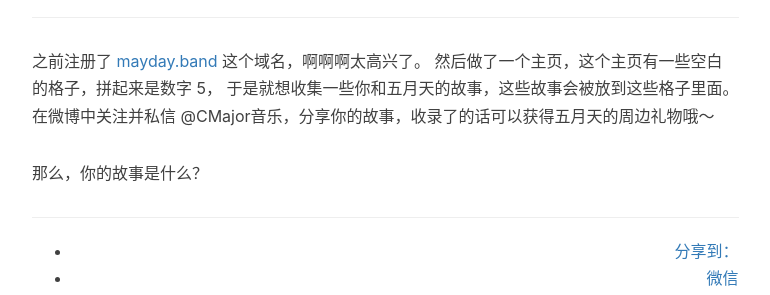
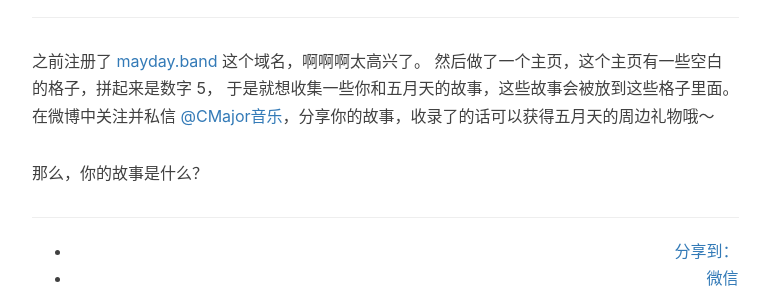
Before and after one commit to CMajorRocks/cmajorrocks.github.io, a Jekyll site: the page built from _posts/2016-08-28-contentment.md, in a window 1280 px wide and 900 px high, scrolled down 1544 px. Shown: the part 209-504 px from the top of the window, without its empty margins (233-1003 px from the left). Built offline with Jekyll 4.4.1, drawn with Linux system fonts in a browser that asks for light colours; nearby versions of some CDN libraries; comment, search, counter and statistics services are not loaded; part of the change alters nothing that is shown.

```diff
--- a/_posts/2016-08-28-contentment.md
+++ b/_posts/2016-08-28-contentment.md
@@ -45,6 +45,6 @@ author: CMajor
 之前注册了 <a href="http://mayday.band" target="_blank">mayday.band</a> 这个域名，啊啊啊太高兴了。
 然后做了一个主页，这个主页有一些空白的格子，拼起来是数字 5，
 于是就想收集一些你和五月天的故事，这些故事会被放到这些格子里面。
-在微博中关注并私信 @CMajor音乐，分享你的故事，收录了的话可以获得五月天的周边礼物哦〜
+在微博中关注并私信 <a href="http://weibo.com/cmajormusic" target="_blank">@CMajor音乐</a>，分享你的故事，收录了的话可以获得五月天的周边礼物哦〜
 
 那么，你的故事是什么？
```
